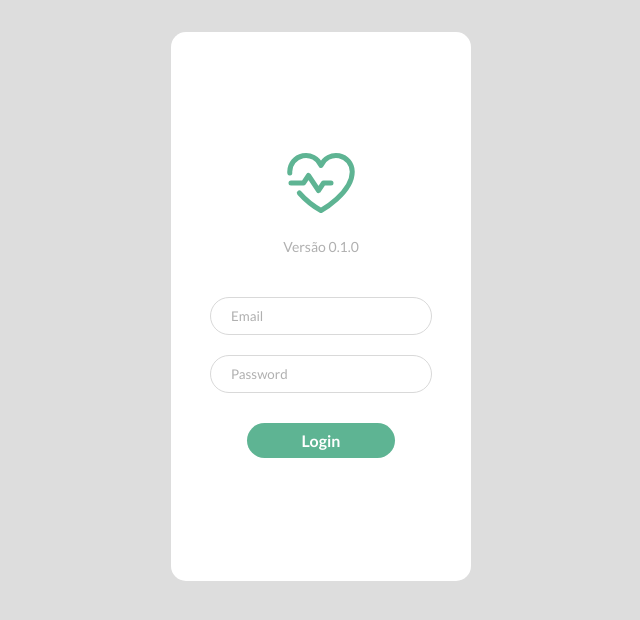
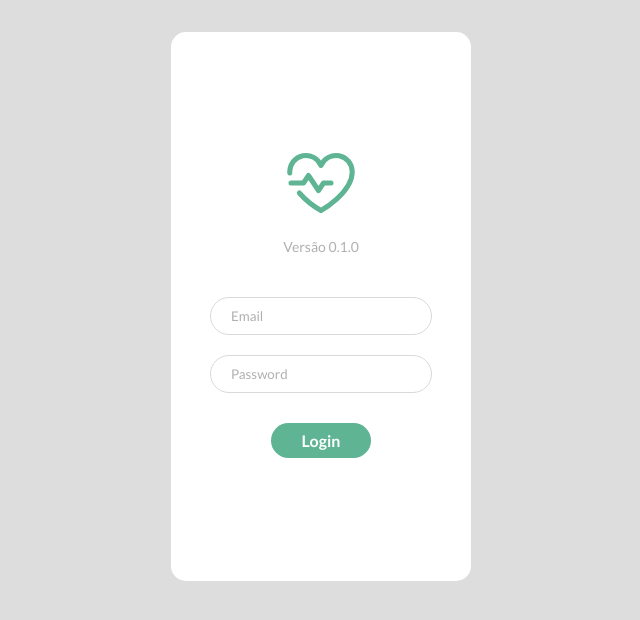
Before and after one commit to joziasmartini/natmed, a React (Create React App) app in the folder app/: page /login in a window 1280 px wide. Shown: the top 620 px of the page, without its empty margins (319-959 px from the left). Built offline with nearby package versions, Linux system fonts and the light colour scheme.

Commit message:
Style Button to support disabled state

```diff
--- a/app/src/components/Button/Button.sass
+++ b/app/src/components/Button/Button.sass
@@ -13,6 +13,8 @@
   color: white
   white-space: nowrap
   transition: all .25s ease;
+  border: none
+  font-size: 16px
 
   &--primary
     background: $primary
@@ -27,5 +29,8 @@
   &--danger
     background: $red
 
+  &--disabled
+    background: $gray-80
+
 .text
   text-align: center
--- a/app/src/components/Button/Button.tsx
+++ b/app/src/components/Button/Button.tsx
@@ -5,16 +5,22 @@ type Props = {
   type: "primary" | "secondary" | "danger"; // Type of button to apply the styles
   action: Function; // Function to be called when the button is clicked
   width?: number; // Max width of the button
+  disabled?: boolean; // If the button is disabled
 };
 
-export default function Button({ text, type, action, width }: Props) {
+export default function Button({ text, type, action, width, disabled }: Props) {
   return (
-    <div
-      className={`button button--${type}`}
+    <button
+      className={`
+        button
+        button--${type}
+        button--${disabled ? "disabled" : ""}
+      `}
       onClick={(event) => action("login", event)}
       style={{ width: width }}
+      disabled={disabled}
     >
       <span className="text">{text}</span>
-    </div>
+    </button>
   );
 }
```
